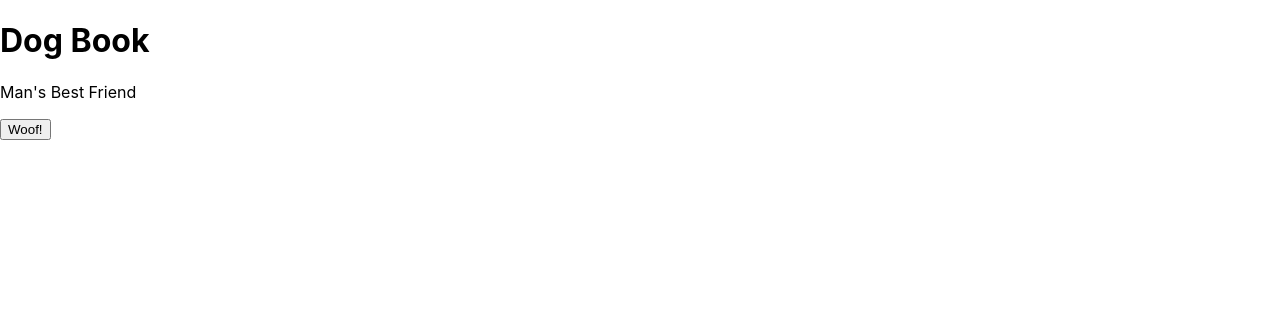
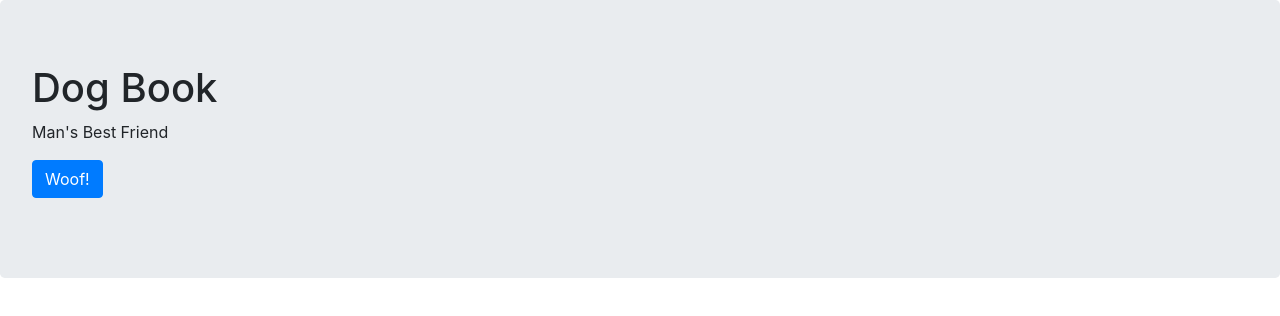
Before and after one commit to skarlinski/dogApp, a React (Create React App) app: page / in a window 1280 px wide. Shown: the top 316 px of the page. Built offline with nearby package versions, Linux system fonts and the light colour scheme.

Commit message:
first page with bootstrap

```diff
--- a/public/index.html
+++ b/public/index.html
@@ -15,7 +15,6 @@
       user's mobile device or desktop. See https://developers.google.com/web/fundamentals/web-app-manifest/
     -->
     <link rel="manifest" href="%PUBLIC_URL%/manifest.json" />
-
     <title>React App Dog</title>
   </head>
   <body>
--- a/src/App.js
+++ b/src/App.js
@@ -1,16 +1,11 @@
-import { Button, Jumbotron } from 'react-bootstrap';
 import './App.css';
+import BreedPage from './components/BreedPage';
+import 'bootstrap/dist/css/bootstrap.min.css';
+
+
 function App() {
   return (
-    <Jumbotron>
-        <h1>Dog Book</h1>
-        <p>
-          Man's Best Friend
-        </p>
-        <p>
-          <Button variant="primary">Woof!</Button>
-        </p>
-  </Jumbotron>
+    <BreedPage/>
   );
 }
 
--- /dev/null
+++ b/src/components/BreedPage.js
@@ -0,0 +1,25 @@
+import React from 'react';
+import { Button, Jumbotron } from 'react-bootstrap';
+
+
+class BreedPage extends React.Component{
+    constructor(props){
+        super(props)
+    }
+
+    render(){
+        return(
+            <Jumbotron>
+             <h1>Dog Book</h1>
+                <p>
+                  Man's Best Friend
+                 </p>
+                <p>
+                <Button variant="primary">Woof!</Button>
+                </p>
+            </Jumbotron>
+                );
+    }
+}
+
+export default BreedPage;
--- a/src/components/breedsList.js
+++ b/src/components/breedsList.js
@@ -1,4 +1,6 @@
 import React from 'react';
+
+
 class BreedList extends React.Component {
     constructor(props){
         super(props);
```
Also changed, not shown: src/components/breedsPage.js (deleted), 1 other file (tests, documents, lock files or other folders).
